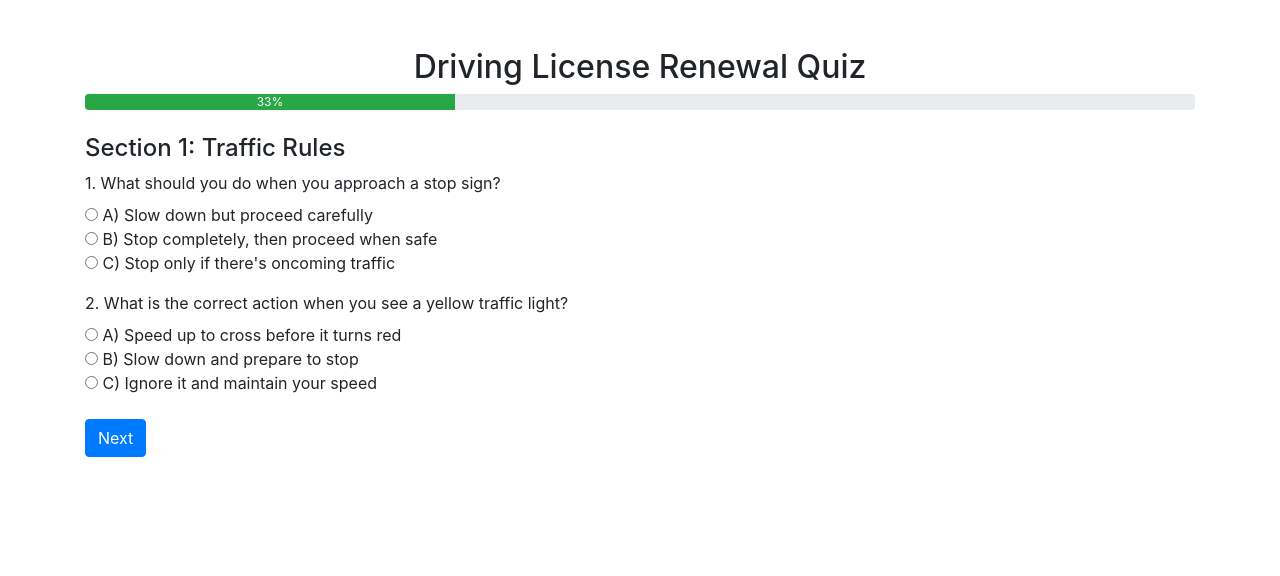
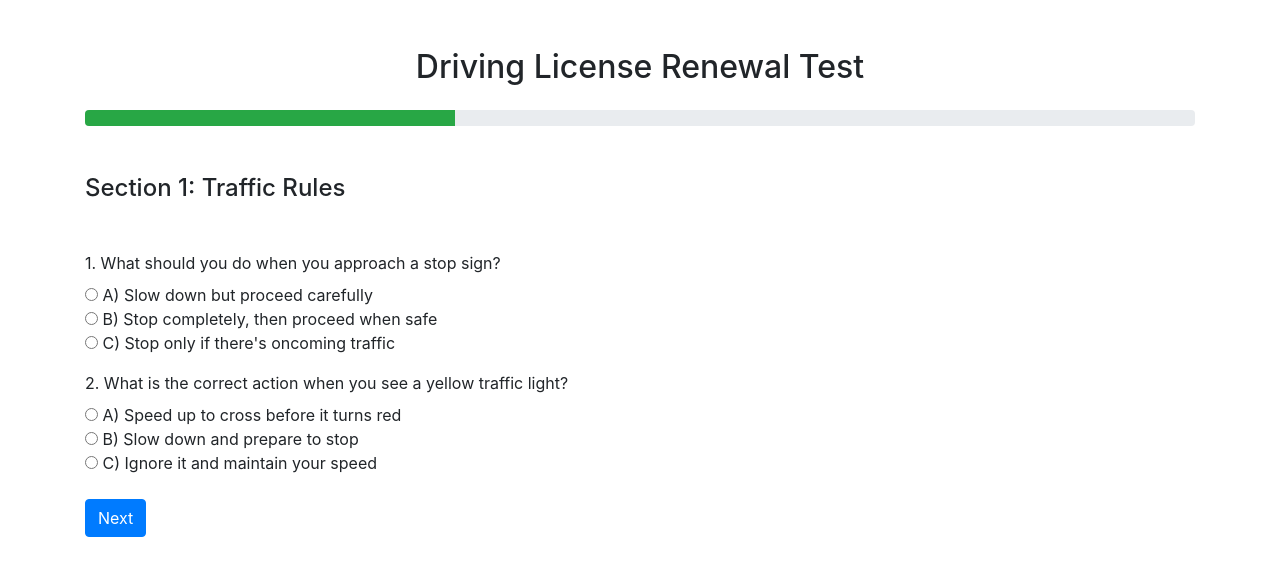
Before and after one commit to Projects-002/Driver-Refresher-Course, a PHP site: page /license.php?sn=1 in a window 1280 px wide. Shown: the top 576 px of the page. Run offline with PHP 8.4, Linux system fonts and the light colour scheme; the visitor is signed in with stand-in values (Sample User, id 1).

```diff
--- a/license.php
+++ b/license.php
@@ -22,11 +22,11 @@ $sn = $_GET['sn'];
 </head>
 <body>
     <div class="container mt-5">
-        <h2 class="text-center">Driving License Renewal Quiz</h2>
+        <h2 class="text-center">Driving License Renewal Test</h2>
 
         <!-- Progress Bar -->
-        <div class="progress mb-4">
-            <div id="progressBar" class="progress-bar bg-success" style="width: 0%">0%</div>
+        <div class="progress my-4">
+            <div id="progressBar" class="progress-bar bg-success" style="width: 0%"></div>
         </div>
 
         <?php
@@ -36,7 +36,8 @@ $sn = $_GET['sn'];
         ?>
             <!-- Section 1: Traffic Rules -->
             <div class="step">
-                <h4>Section 1: Traffic Rules</h4>
+
+                <h4 class="my-5">Section 1:    Traffic Rules</h4>
 
                 <div class="form-group">
                     <label>1. What should you do when you approach a stop sign?</label><br>
@@ -55,7 +56,7 @@ $sn = $_GET['sn'];
 
             <!-- Section 2: Road Safety -->
             <div class="step">
-                <h4>Section 2: Road Safety</h4>
+                <h4 class="my-5">Section 2: Road Safety</h4>
 
                 <div class="form-group">
                     <label>3. In rainy conditions, what should you do to avoid hydroplaning?</label><br>
@@ -74,7 +75,7 @@ $sn = $_GET['sn'];
 
             <!-- Section 3: Driving Techniques -->
             <div class="step">
-                <h4>Section 3: Driving Techniques</h4>
+                <h4 class="my-5">Section 3: Driving Techniques</h4>
 
                 <div class="form-group">
                     <label>5. What’s the first thing you should do if your vehicle begins to skid?</label><br>
@@ -126,7 +127,7 @@ $sn = $_GET['sn'];
 
                 const progressPercent = ((index + 1) / steps.length) * 100;
                 progressBar.style.width = progressPercent + '%';
-                progressBar.innerText = Math.round(progressPercent) + '%';
+                // progressBar.innerText = Math.round(progressPercent) + '%';
             }
 
             showStep(currentStep);
@@ -134,10 +135,17 @@ $sn = $_GET['sn'];
             nextButton.addEventListener('click', function () {
                 if (currentStep < steps.length - 1) {
 
+                    let answer = document.querySelector('input');
+                    if(answer.value == ''){
+                        alert('You need to answer all question before proceeding');
+                    }else{
+                              currentStep++;
+                    showStep(currentStep);
+                    }
 
-                    currentStep++;
-                    showStep(currentStep);
                 }
+
+
             });
 
             previousButton.addEventListener('click', function () {
```
Also changed, not shown: process_quiz.php (+6 -4 lines).
